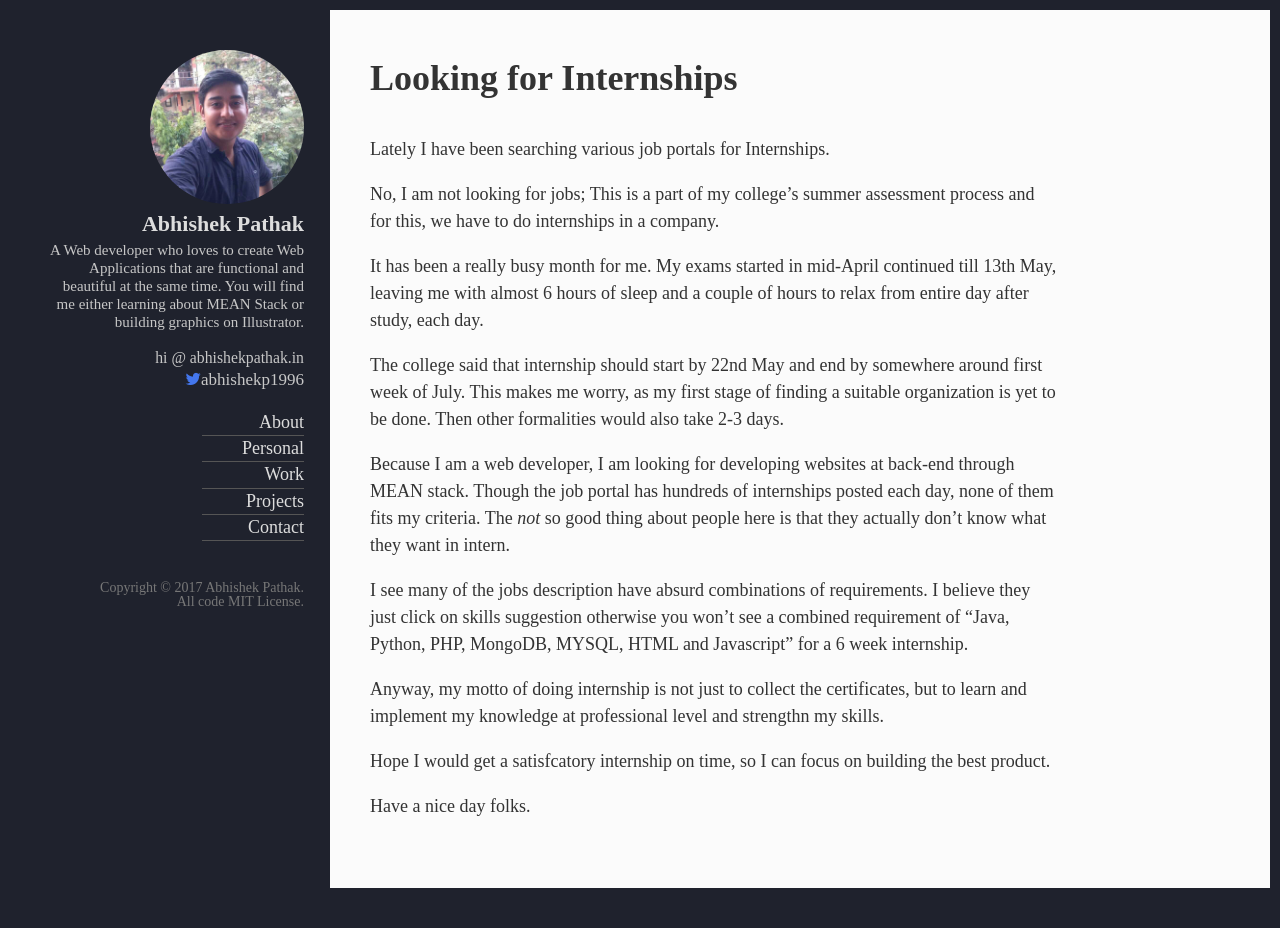
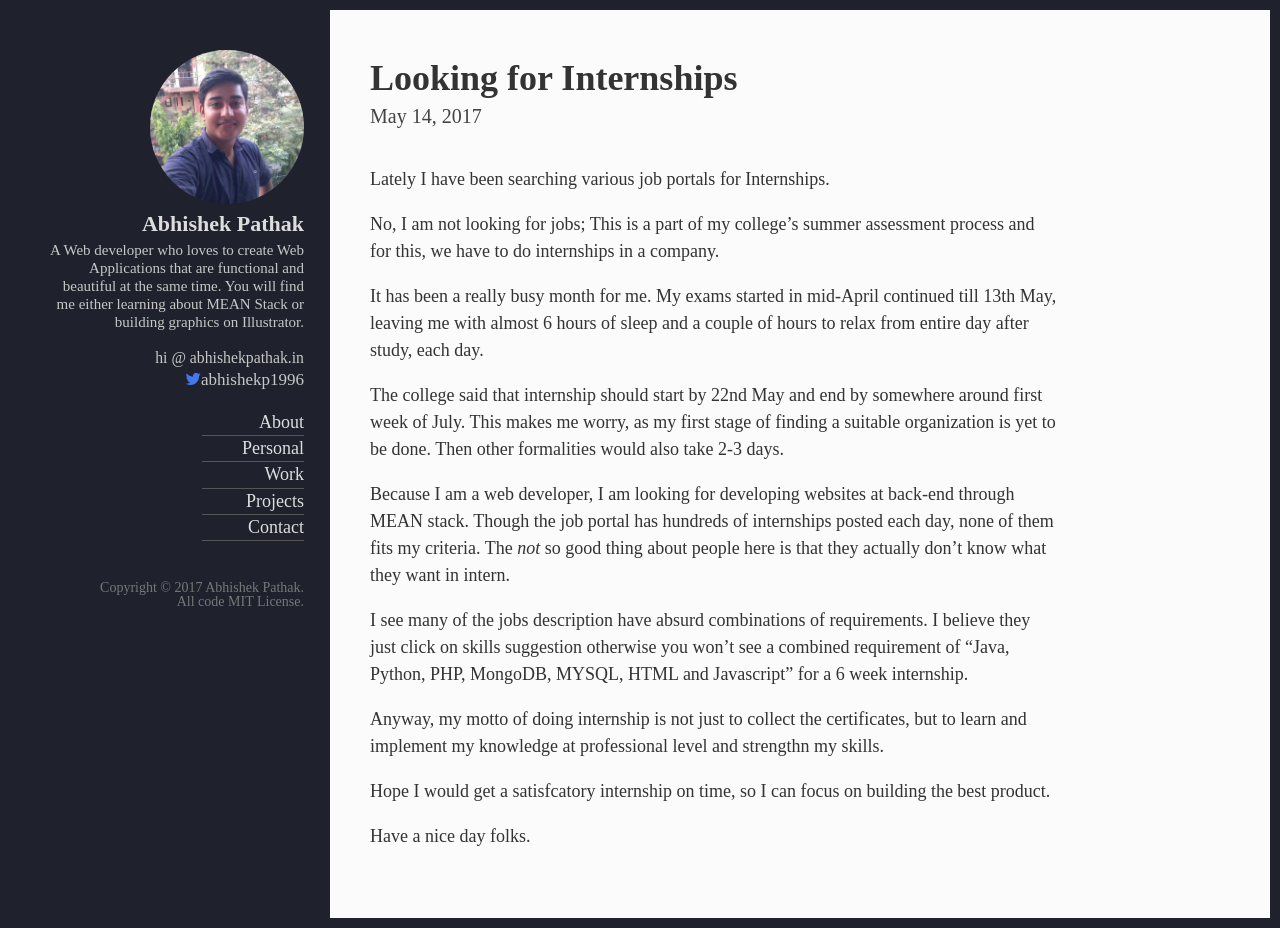
Before and after one commit to abhishekp1996/abhishekp1996.github.io, a Jekyll site: the page built from _posts/2017-05-14-looking-for-internships.markdown, in a window 1280 px wide and 928 px high. Built offline with Jekyll 4.4.1, drawn with Linux system fonts in a browser that asks for light colours.

Commit message:
Fixed Date Display

```diff
--- a/_layouts/post.html
+++ b/_layouts/post.html
@@ -8,7 +8,7 @@ layout: default
 		<h1>{{ page.title | escape }}</h1>
 
 		{% assign date_format = "%b %-d, %Y" %}
-		<p class="date"><time datetime="{{ page.date | date_to_xmlschema }}" itemprop="datePublished">{{ post.date | date: date_format }}</time></p>
+		<p class="date"><time datetime="{{ page.date | date_to_xmlschema }}" itemprop="datePublished">{{ page.date | date: date_format }}</time></p>
 
   </div>
 
```
